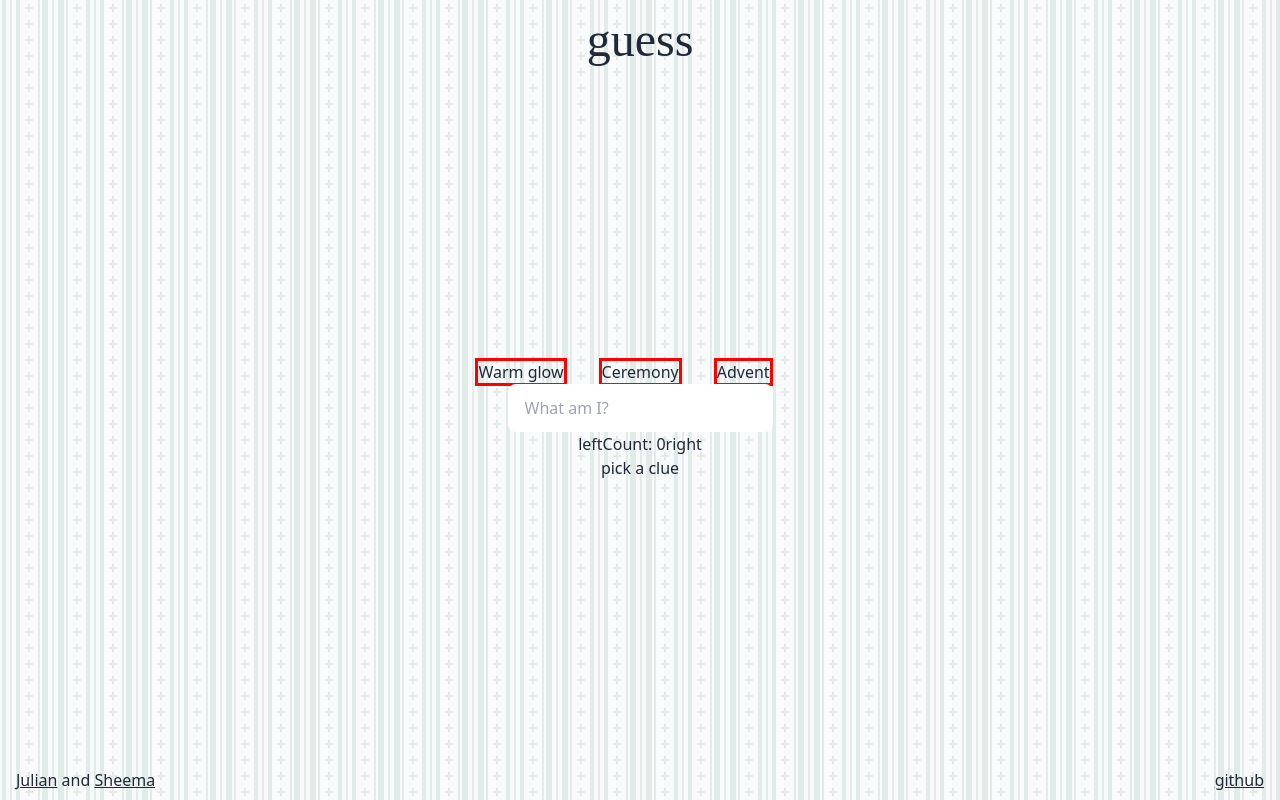
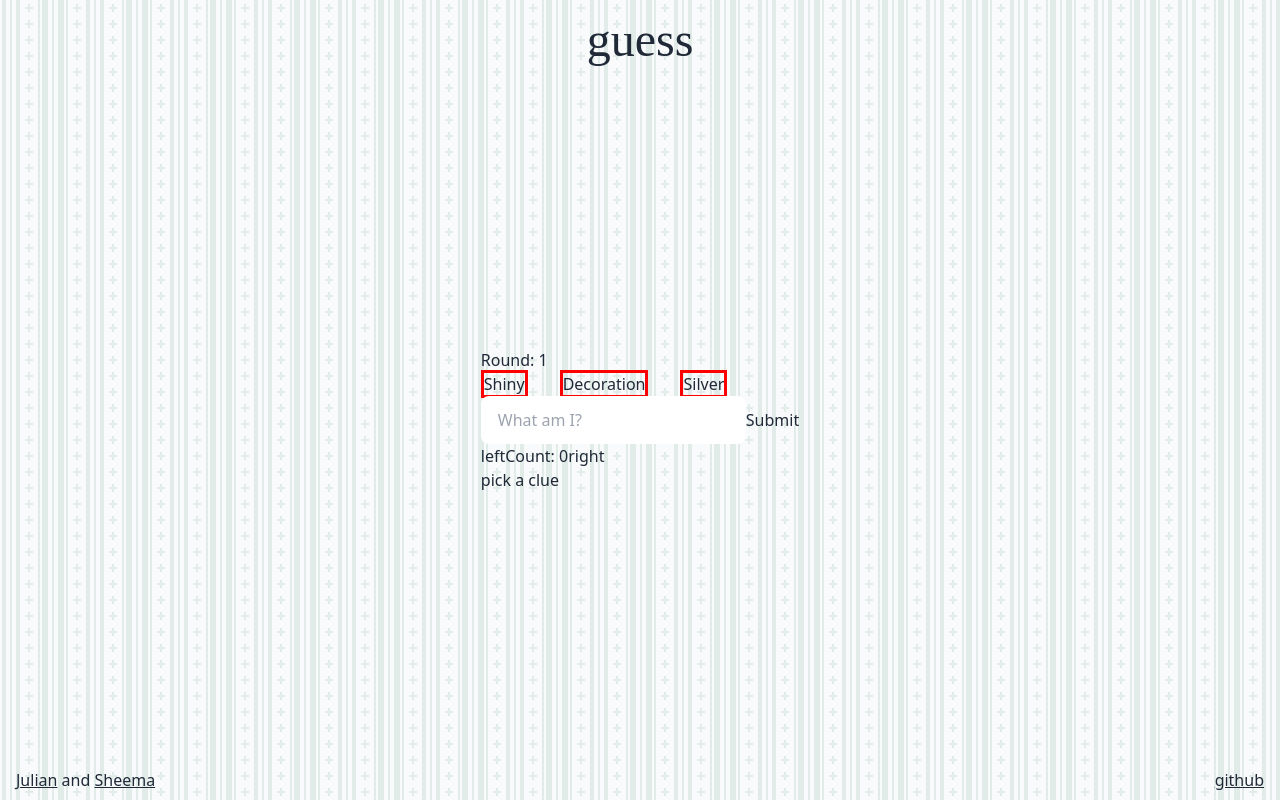
Before and after one commit to coderaries12/Guess-Game, a React (Vite) app: page /game in a window 1280 px wide. Built offline with nearby package versions, Linux system fonts and the light colour scheme; a web font is replaced by a local one.

Commit message:
Added answer logic

```diff
--- a/src/routes/game.tsx
+++ b/src/routes/game.tsx
@@ -1,30 +1,22 @@
+
 import { useRef, useState } from "react";
 import cards from "../Store";
 
+const getRandomNumber = () => Math.floor(Math.random() * cards.length) + 1;
+
 export default function Game() {
-  const getRandom = () => Math.floor(Math.random() * cards.length) + 1;
-  const randomNumber = useRef(getRandom());
+  const randomNumber = useRef(getRandomNumber());
+  const modalRef = useRef<HTMLDialogElement>(null)
   const [count, setCount] = useState(-1);
   const [warning, setWarning] = useState(false);
+  const [round, setRound] = useState(0);
+  const [answer, setAnswer] = useState("")
+
   const card = cards[randomNumber.current];
 
-  function getRandomBuzz() {
-    const randomIndex = Math.floor(Math.random() * cards.length) + 1;
-    return cards[randomIndex];
-  }
-
-  function randomClues() {
-    if (count > 1) return;
-    setCount(count + 1);
-    let clue1 = randomObject.clues[count];
-    return { clue1 };
-  }
-  //   const randomObject = getRandomBuzz();
-  //console.log("json object", randomObject)
-  //   const buzzwords = ["buzz", "buzz", "buzz"];
-  //   const clues = ["clue1", "clue2", "clue3"];
 
   function handleAddCount() {
+    // If limit reached stop and show warning
     if (count > 1) {
       setWarning(true);
       return;
@@ -37,8 +29,32 @@ export default function Game() {
     setCount(count - 1);
   }
 
+  function handleSubmit (e: Event) {
+    e.preventDefault();
+    if (round == 2) {
+      modalRef.current?.showModal();
+      return;
+  }
+  const regex = new RegExp(`${card.keyword}`, 'gi')
+  if (regex.test(answer)) {
+    modalRef.current?.showModal();
+  }
+  else {
+    setAnswer('')
+    console.log(`you are wrong, you have ${2-round} rounds left`)
+  }
+  setRound(round + 1)
+  }
+
   return (
     <>
+    <dialog ref={modalRef}>
+    {round === 2 ? <div>
+      you lost
+      </div>: <div>you won!</div>}
+    </dialog>
+    <div>
+      <p>Round: {round + 1}</p>
       <div>
         {card.buzzwords.map((e, i) => {
           return (
@@ -48,7 +64,11 @@ export default function Game() {
           );
         })}
       </div>
-      <input className="input" placeholder="What am I?"></input>
+      <form onSubmit={handleSubmit}>
+      <input className="input" placeholder="What am I?" name="answer" value={answer} onChange={(e)=>setAnswer(e.target.value)} required></input>
+      <button>Submit</button>
+      </form>
+
 
       <div>
         <button onClick={handleLowerCount}>left</button>
@@ -57,42 +77,9 @@ export default function Game() {
       </div>
 
       <p>{card.clues[count] ?? "pick a clue"}</p>
-      {warning && <p>Warning! One more turn!</p>}
+      {warning && <p>All clues used!</p>}
+    </div>
 
-      {/*
-      <div>
-        <div>Clues:{count}</div>
-        <div>
-          <button
-            style={{ border: "solid red", marginRight: "2rem" }}
-            onClick={randomClues}
-          >
-            Clue 1
-          </button>
-        </div>
-
-        <button style={{ border: "solid red", marginRight: "2rem" }}>
-          Clue 2
-        </button>
-        <button
-          style={{ border: "solid red", marginRight: "2rem" }}
-          onClick={randomClues}
-        >
-          Clue 3
-        </button>
-      </div> */}
-
-      {/* <button onclick={() => setCount(++count)}>Use Clue</button>
-      <p id="clueCounter">Clue Counter: {count}</p>
-
-      {console.log("json object",randomObject.clues)}
-      {console.log("count",count)}
-      <div>{randomObject.clues[count]}</div> */}
-      {/* <div>
-        {randomObject.clues.map((e) => {
-          return <p>{e}</p>;
-        })}
-      </div> */}
     </>
   );
 }
```
